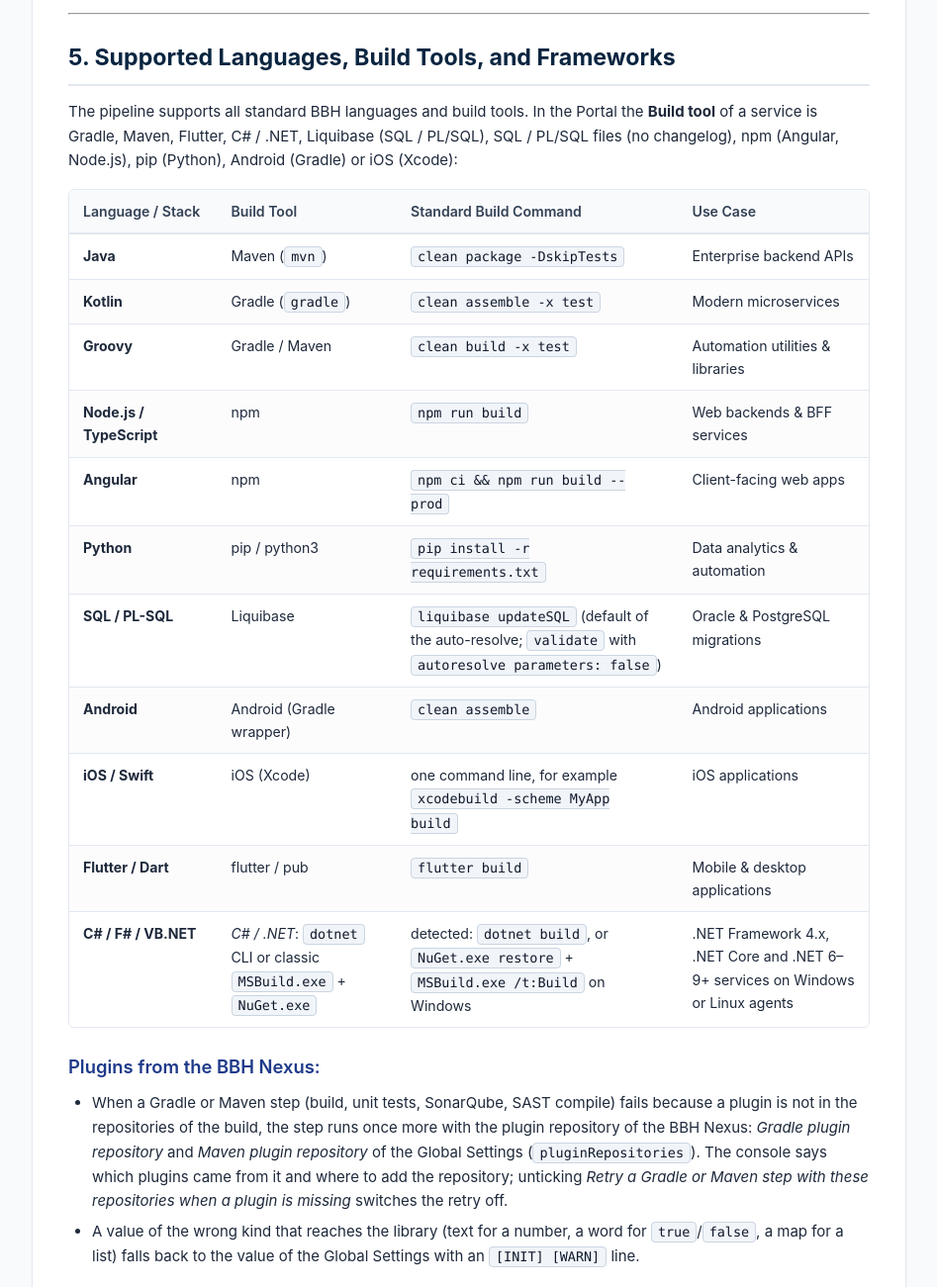
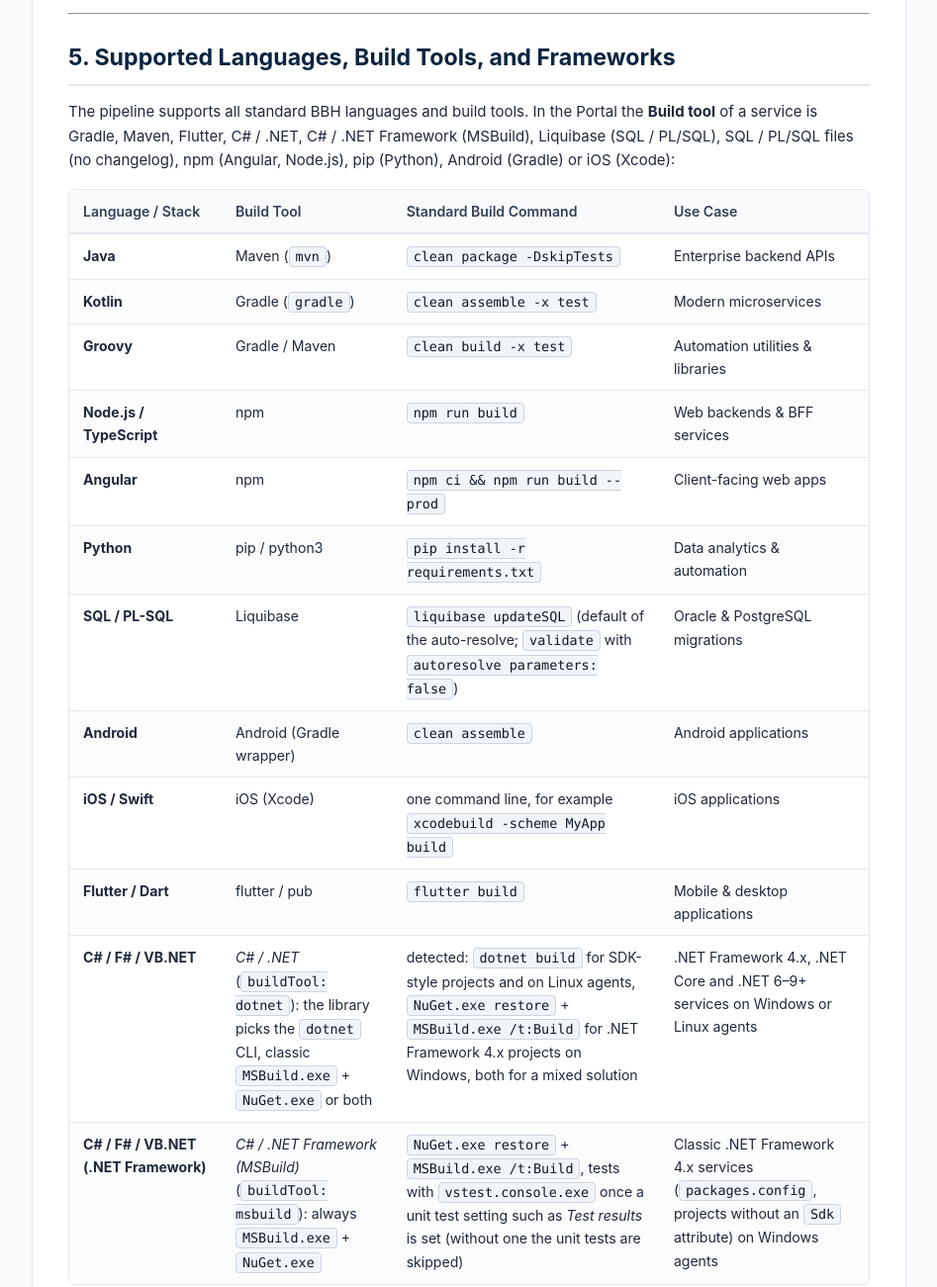
Before and after one commit to mateuszmatan/DSOEnhanced, a plain HTML site: page docs/USER_GUIDE_PORTAL.html in a window 1280 px wide. Shown: the part 8139-9440 px from the top of the page at 99% size, without its empty margins (316-1263 px from the left). Drawn offline with Linux system fonts and the light colour scheme.

Commit message:
docs: shared files of ITSS COE OneView
The shared files are copied unchanged from ITSS COE OneView:
- TODO.md lists 2.5 (the build tool MSBuild in OneView) and 3.1 (static
  analysis at the same time on Windows agents) as done on 2026-11-25, adds
  3.8 (.NET settings that OneView has no field for) and the static
  analysis on a Windows agent to the points of the pilot (1.1).
- The user guides name C# / .NET Framework (MSBuild) among the build tools
  of OneView, say that buildTool: msbuild always builds with MSBuild, and
  describe the SAST copy and the turns on the workspace of a Windows
  agent; their pages are rendered again.

```diff
--- a/docs/USER_GUIDE_PORTAL.html
+++ b/docs/USER_GUIDE_PORTAL.html
@@ -728,7 +728,7 @@ Designed for non-technical users, Product Owners, business analysts, and enginee
 </ul>
 <hr />
 <h2 id="5-supported-languages-build-tools-and-frameworks">5. Supported Languages, Build Tools, and Frameworks</h2>
-<p>The pipeline supports all standard BBH languages and build tools. In the Portal the <strong>Build tool</strong> of a service is Gradle, Maven, Flutter, C# / .NET, Liquibase (SQL / PL/SQL), SQL / PL/SQL files (no changelog), npm (Angular, Node.js), pip (Python), Android (Gradle) or iOS (Xcode):</p>
+<p>The pipeline supports all standard BBH languages and build tools. In the Portal the <strong>Build tool</strong> of a service is Gradle, Maven, Flutter, C# / .NET, C# / .NET Framework (MSBuild), Liquibase (SQL / PL/SQL), SQL / PL/SQL files (no changelog), npm (Angular, Node.js), pip (Python), Android (Gradle) or iOS (Xcode):</p>
 <div class="table-wrapper"><table>
 <thead>
 <tr>
@@ -801,9 +801,15 @@ Designed for non-technical users, Product Owners, business analysts, and enginee
 </tr>
 <tr>
 <td><strong>C# / F# / VB.NET</strong></td>
-<td><em>C# / .NET</em>: <code>dotnet</code> CLI or classic <code>MSBuild.exe</code> + <code>NuGet.exe</code></td>
-<td>detected: <code>dotnet build</code>, or <code>NuGet.exe restore</code> + <code>MSBuild.exe /t:Build</code> on Windows</td>
+<td><em>C# / .NET</em> (<code>buildTool: dotnet</code>): the library picks the <code>dotnet</code> CLI, classic <code>MSBuild.exe</code> + <code>NuGet.exe</code> or both</td>
+<td>detected: <code>dotnet build</code> for SDK-style projects and on Linux agents, <code>NuGet.exe restore</code> + <code>MSBuild.exe /t:Build</code> for .NET Framework 4.x projects on Windows, both for a mixed solution</td>
 <td>.NET Framework 4.x, .NET Core and .NET 6–9+ services on Windows or Linux agents</td>
+</tr>
+<tr>
+<td><strong>C# / F# / VB.NET (.NET Framework)</strong></td>
+<td><em>C# / .NET Framework (MSBuild)</em> (<code>buildTool: msbuild</code>): always <code>MSBuild.exe</code> + <code>NuGet.exe</code></td>
+<td><code>NuGet.exe restore</code> + <code>MSBuild.exe /t:Build</code>, tests with <code>vstest.console.exe</code> once a unit test setting such as <em>Test results</em> is set (without one the unit tests are skipped)</td>
+<td>Classic .NET Framework 4.x services (<code>packages.config</code>, projects without an <code>Sdk</code> attribute) on Windows agents</td>
 </tr>
 </tbody>
 </table></div>
@@ -857,7 +863,7 @@ Designed for non-technical users, Product Owners, business analysts, and enginee
 <h3 id="key-capabilities">Key Capabilities:</h3>
 <ul>
 <li><strong>Stages at the same time (default):</strong></li>
-<li>Unit tests, Nexus IQ, SAST and SonarQube run <strong>in parallel</strong> in the stage <em>Static analysis</em>; SAST compiles and queues its scans in a copy of the workspace, and SonarQube starts once the unit tests have written the coverage.</li>
+<li>Unit tests, Nexus IQ, SAST and SonarQube run <strong>in parallel</strong> in the stage <em>Static analysis</em>; SAST compiles and queues its scans in a copy of the workspace, and SonarQube starts once the unit tests have written the coverage. On a Windows agent the unit tests, Nexus IQ and SonarQube also take turns on the workspace, because a .NET build there locks the files Nexus IQ scans; <code>DSO_STATIC_ANALYSIS_PARALLEL=false</code> in the node properties of an agent keeps that agent one after another.</li>
 <li>The full and extended pipelines also run the regression, smoke and performance tests and DAST in parallel (<em>Dynamic analysis</em>).</li>
 <li>The report ends with the table <strong>Manual Actions vs DevSecOps</strong>: every step of the run with its own time, the time by hand, the time with DevSecOps (of the steps that run in parallel only the longest), the time gained in percent and a summary in seconds, minutes and percent; with more than one service, every step lists all configured services with their times.</li>
 <li>Both are on by default. Unticking <strong>Run unit tests, Nexus IQ, SAST and SonarQube at the same time</strong> or <strong>Run the regression, smoke and performance tests and DAST at the same time</strong> in the Global Settings (<code>staticAnalysis.parallel</code>, <code>dynamicAnalysis.parallel</code>) runs the stages one after another again; without a key, <code>false</code> in <code>devsecops_config.yaml</code> does the same.</li>
@@ -924,7 +930,7 @@ Provide <strong>either</strong> direct badge token OR Jenkins credentials ID. Do
 <li><strong>Stage 2: Static analysis at the same time (Unit Tests + Nexus IQ + SAST + SonarQube):</strong> by default the four run as parallel branches of the Jenkins stage <em>Static analysis</em> (unticking <em>Run unit tests, Nexus IQ, SAST and SonarQube at the same time</em> in the Global Settings runs them one after another).</li>
 <li><strong>Unit Tests:</strong> Runs automated unit tests (including Node.js &amp; Cypress tests) and aggregates JaCoCo &amp; LCOV code coverage.</li>
 <li><strong>Nexus IQ:</strong> Evaluates open-source dependencies against security policies and prepares GoldenFix remediation.</li>
-<li><strong>SAST (HCL AppScan):</strong> Compiles and queues the scan of every service in a copy of the workspace (<code>&lt;WORKSPACE_TMP&gt;/dso-sast-workspace</code>), so its compile never touches the files the other branches read, then waits for the results and the reports.</li>
+<li><strong>SAST (HCL AppScan):</strong> Compiles and queues the scan of every service in a copy of the workspace (<code>&lt;WORKSPACE_TMP&gt;/dso-sast-workspace</code>, on a Windows agent <code>&lt;WORKSPACE_TMP&gt;\dso-sast</code>), so its compile never touches the files the other branches read, then waits for the results and the reports.</li>
 <li><strong>SonarQube:</strong> Starts a service once the unit tests of every service in the same source folder have written their coverage, ingests the test execution results and the JaCoCo/LCOV/Cypress coverage reports and enforces the SonarQube Quality Gate.</li>
 <li><strong>Stage 3: Results:</strong> A failing branch turns its stage red while the other branches finish. The console and the report show how long the four stages would take one after another and how long they took at the same time.</li>
 <li>The full and extended pipelines run the regression, smoke and performance tests and DAST at the same time in the same way (<em>Dynamic analysis</em>, <em>Run the regression, smoke and performance tests and DAST at the same time</em> in the Global Settings).</li>
@@ -1016,7 +1022,7 @@ Provide <strong>either</strong> direct badge token OR Jenkins credentials ID. Do
 <tr>
 <td><strong>Build Tool</strong></td>
 <td>Technology build system</td>
-<td>Gradle, Maven, Flutter, C# / .NET, Liquibase (SQL / PL/SQL), SQL / PL/SQL files (no changelog), npm, pip, Android or iOS</td>
+<td>Gradle, Maven, Flutter, C# / .NET, C# / .NET Framework (MSBuild), Liquibase (SQL / PL/SQL), SQL / PL/SQL files (no changelog), npm, pip, Android or iOS</td>
 <td>Application runtime</td>
 <td style="text-align: center;"><span class="badge badge-required">YES</span></td>
 </tr>
@@ -1201,7 +1207,7 @@ Provide <strong>either</strong> direct badge token OR Jenkins credentials ID. Do
 <li>The Portal executes an inspection (<code>/api/catalog/inspect-repo</code>) that reads only the root folder of the branch through the Bitbucket REST API, and fills in the build tool, the build and unit test commands, the Node.js build switch, the deployment target and an empty SonarQube project key; every other field keeps its value. A marker in a subfolder, such as <code>frontend/package.json</code> or <code>gradle/wrapper/gradle-wrapper.properties</code>, is never found through Bitbucket. A Liquibase service with database changes (one whose Changelog file is set; see chapter 7, "SQL and PL/SQL changes with Liquibase", of the OneView guide <code>docs/documentation.md</code>) keeps its build tool, its commands and its deployment settings; the scan fills in only an empty SonarQube project key.</li>
 <li>Developers review the suggestions, make any project-specific adjustments, and click <strong>Save</strong>.</li>
 </ol>
-<p>Below the result the form lists every setting the scan filled in, with its value and why (for example <code>buildTool</code> = <code>DOTNET</code>, <em>App.sln found (C# / .NET)</em>). The pipeline report of every run shows the settings the library auto-resolved in its <em>Auto-resolved settings</em> card, and the report upload stores the same list (service, setting, value, why) with the run, returned as <code>autoResolved</code> by <code>GET /api/pipelines/{id}/report</code>.</p>
+<p>Below the result the form lists every setting the scan filled in, with its value and why (for example <code>buildTool</code> = <code>DOTNET</code>, <em>App.sln found (C# / .NET)</em>). A service that keeps its build tool (a Liquibase service with database changes, or an MSBuild service in a repository of C# / .NET code) still lists the build tool the scan found, and the message above the list says why it was kept. The pipeline report of every run shows the settings the library auto-resolved in its <em>Auto-resolved settings</em> card, and the report upload stores the same list (service, setting, value, why) with the run, returned as <code>autoResolved</code> by <code>GET /api/pipelines/{id}/report</code>.</p>
 <h3 id="stack-detection-matrix">Stack Detection Matrix:</h3>
 <p>The build tool is detected in this order, in the library and in <strong>Scan &amp; Auto-fill</strong> of the Portal alike: <code>pubspec.yaml</code> (Flutter), the iOS files, <code>pom.xml</code> (Maven), the Gradle files (Android with an <code>AndroidManifest.xml</code>), the .NET files, a Liquibase changelog, the Python files, <code>package.json</code> or <code>angular.json</code> at the root (npm), and at last a repository of only SQL and PL/SQL files (<code>sql</code>).</p>
 <ul>
@@ -1212,7 +1218,7 @@ Provide <strong>either</strong> direct badge token OR Jenkins credentials ID. Do
 <li><strong>Node.js Stage 0 (<code>package.json</code>)</strong>: Ticks the Stage 0 pre-build (<code>build.node.enabled: true</code>) of a service with another build tool when the root of the branch holds a <code>package.json</code>; a <code>package.json</code> in <code>frontend/</code>, <code>web/</code>, <code>client/</code> or <code>ui/</code> is never found through Bitbucket. It names Cypress or Jest in the scan message, and sets no Node.js version, no folder of the <code>package.json</code> and no test runner.</li>
 <li><strong>Liquibase (<code>changelog.xml</code>, <code>liquibase.properties</code>)</strong>: Selects Liquibase when the repository has a changelog and no <code>pubspec.yaml</code>, iOS files, <code>pom.xml</code>, Gradle build or .NET files, with the build command <code>validate</code> and the unit test commands <code>updateSQL validate</code>. A service with database changes keeps its build tool, its commands and its deployment settings, also when the scan finds Gradle or Maven at the root of the repository.</li>
 <li><strong>Flutter / Dart (<code>pubspec.yaml</code>)</strong>: Selects the Flutter build tool. It fills in no commands and no Flutter field, such as the platform.</li>
-<li><strong>C# / .NET (<code>*.sln</code>, <code>*.csproj</code>, <code>*.fsproj</code>, <code>*.vbproj</code>, <code>global.json</code>, <code>Directory.Packages.props</code>, <code>Directory.Build.props</code>, <code>packages.config</code>, <code>build.cake</code>)</strong>: Selects the C# / .NET build tool after Maven and Gradle and before Liquibase. It fills in no commands: the library detects the mode (<code>dotnet</code> SDK CLI, classic MSBuild + NuGet, hybrid, Cake or NUKE) on the agent, and SonarQube uses <code>.</code> as sources.</li>
+<li><strong>C# / .NET (<code>*.sln</code>, <code>*.csproj</code>, <code>*.fsproj</code>, <code>*.vbproj</code>, <code>global.json</code>, <code>Directory.Packages.props</code>, <code>Directory.Build.props</code>, <code>packages.config</code>, <code>build.cake</code>)</strong>: Selects the C# / .NET build tool after Maven and Gradle and before Liquibase. A service with the build tool C# / .NET Framework (MSBuild) keeps it, and the scan result says so, because the scan cannot tell classic .NET Framework code from SDK-style code. It fills in no commands: for C# / .NET the library detects the mode (<code>dotnet</code> SDK CLI, classic MSBuild + NuGet, hybrid, Cake or NUKE) on the agent, and SonarQube uses <code>.</code> as sources.</li>
 <li><strong>Python / pip (<code>requirements.txt</code>, <code>pyproject.toml</code>, <code>setup.py</code>, <code>Pipfile</code>)</strong>: Selects the pip build tool with the build command <code>pip install -r requirements.txt</code>, or <code>pip install .</code> for a <code>pyproject.toml</code>. The test command stays empty: the library runs <code>pytest --junitxml=junit.xml</code>.</li>
 <li><strong>iOS (<code>Podfile</code>, <code>Package.swift</code>, <code>*.xcodeproj</code>, <code>*.xcworkspace</code>)</strong>: Selects the iOS build tool right after Flutter. It fills in no commands.</li>
 <li><strong>OpenShift Target</strong>: Detects <code>Dockerfile</code>, <code>Containerfile</code>, or an <code>openshift/</code>, <code>k8s/</code> or <code>helm/</code> folder at the root by its name, and sets the target to OpenShift, else to Virtual machine. It fills in no OpenShift target, and a service with database changes keeps its deployment settings.</li>
@@ -1278,7 +1284,7 @@ Provide <strong>either</strong> direct badge token OR Jenkins credentials ID. Do
 <tr>
 <td>.NET mode</td>
 <td><code>build.dotnet.mode</code></td>
-<td>Empty or invalid (logged as <code>[WARN]</code>): SDK-style projects or a Linux agent -&gt; <code>dotnet</code>; <code>packages.config</code> or .NET Framework 4.x projects on Windows -&gt; <code>msbuild</code>; both -&gt; <code>hybrid</code>; <code>build.cake</code> / <code>.nuke</code> -&gt; <code>cake</code> / <code>nuke</code></td>
+<td>Empty or invalid (logged as <code>[WARN]</code>): <code>buildTool: msbuild</code> -&gt; always <code>msbuild</code>; otherwise SDK-style projects or a Linux agent -&gt; <code>dotnet</code>; <code>packages.config</code> or .NET Framework 4.x projects on Windows -&gt; <code>msbuild</code>; both -&gt; <code>hybrid</code>; <code>build.cake</code> / <code>.nuke</code> -&gt; <code>cake</code> / <code>nuke</code></td>
 <td><code>auto</code></td>
 </tr>
 <tr>
```
Also changed, not shown: docs/USER_GUIDE_WITHOUT_PORTAL.html (+4 -4 lines), 3 other files.
